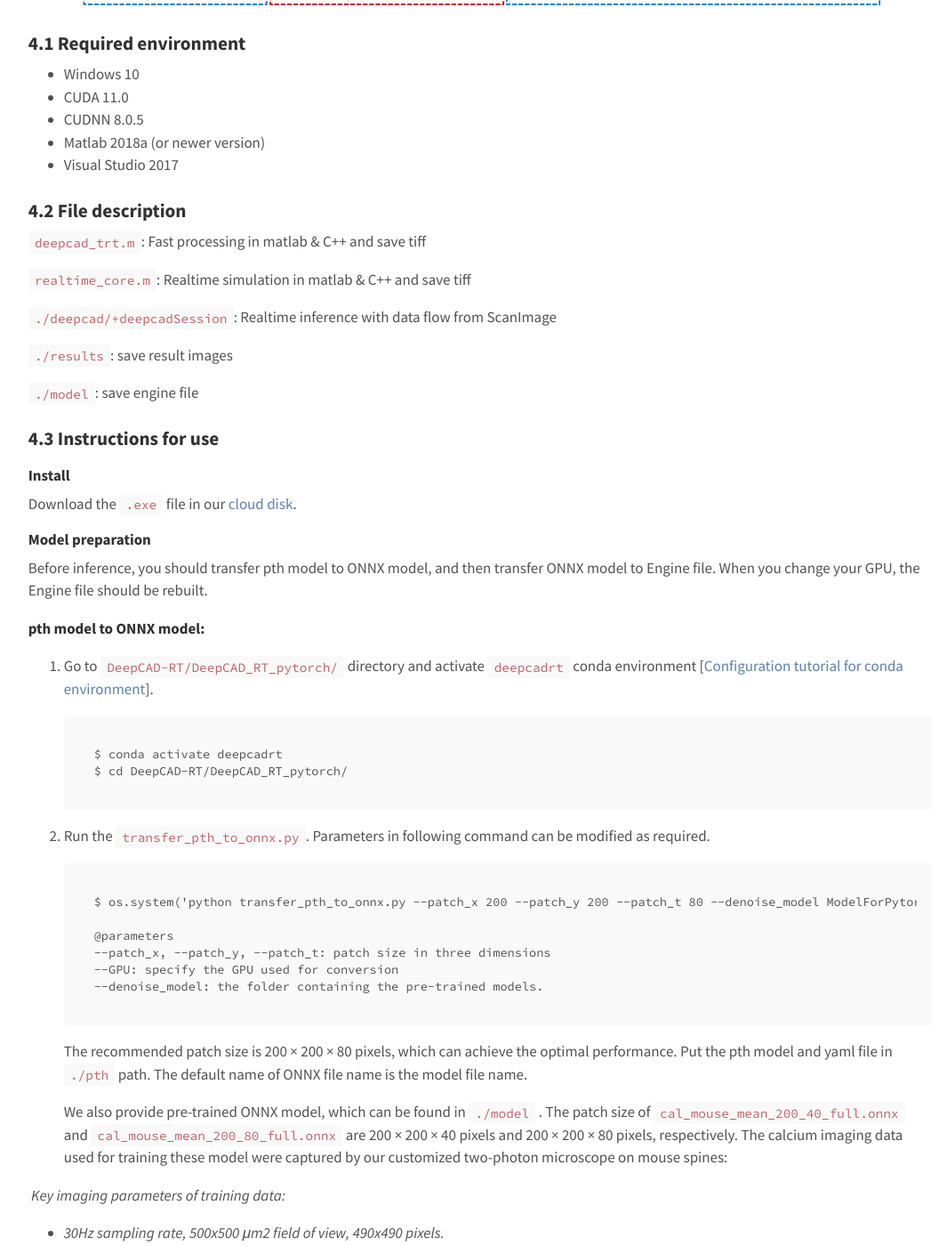
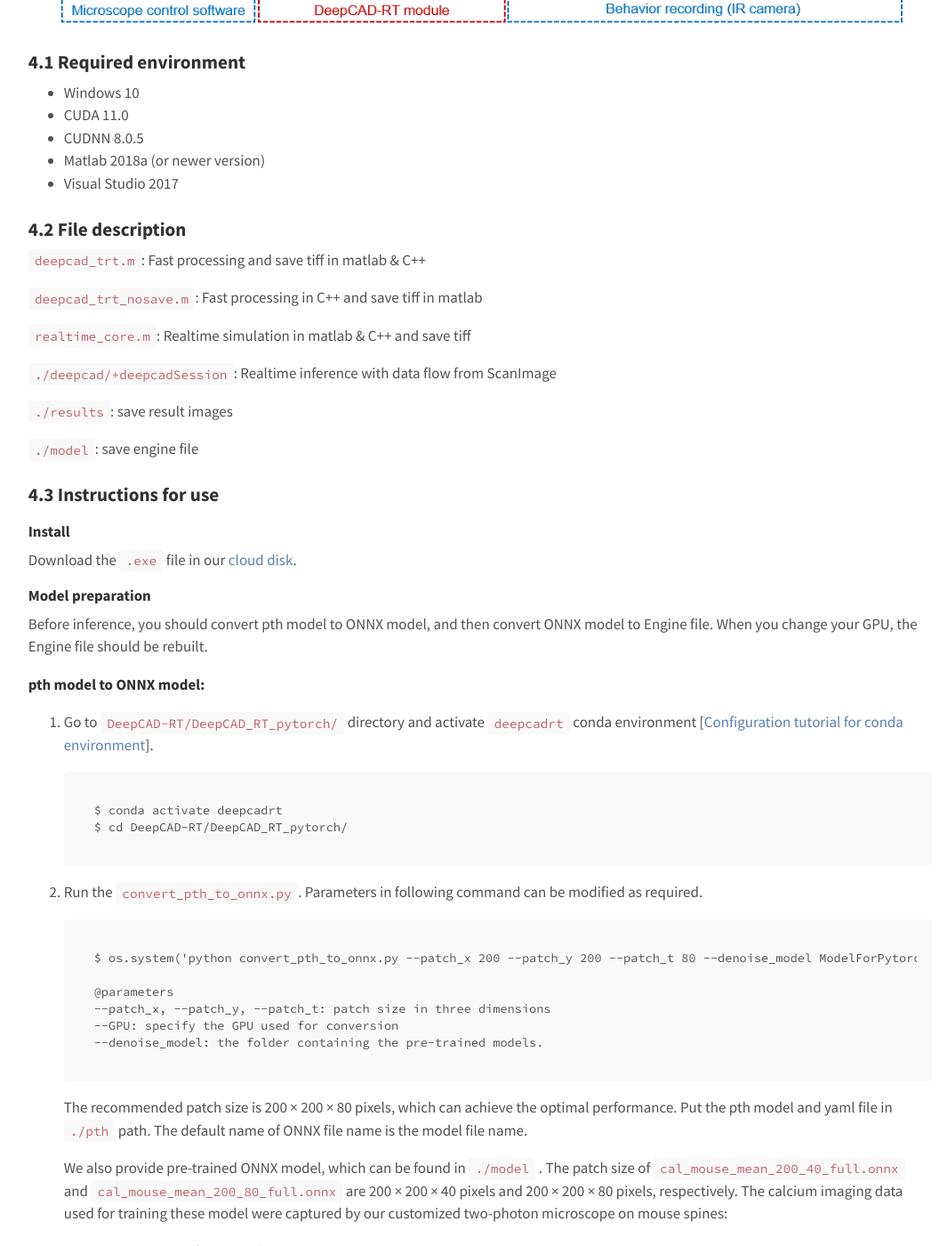
Before and after one commit to cabooster/DeepCAD-RT, a Jekyll site: the page built from Tutorial.md, in a window 1280 px wide and 1400 px high, scrolled down 3856 px. Shown: the whole window at 89% size, without its empty margins (100-1165 px from the left). Built offline with Jekyll 4.4.1, drawn with Linux system fonts in a browser that asks for light colours.

Commit message:
Update Tutorial.md

````diff
--- a/Tutorial.md
+++ b/Tutorial.md
@@ -94,7 +94,7 @@
 
 To achieve real-time denoising during imaging process, DeepCAD-RT was implemented on GPU with Nvidia TensorRT and delicately-designed time sequence to further accelerate the inference speed and decrease memory cost. We developed a user-friendly Matlab GUI for DeepCAD-RT , which is easy to install and convenient to use. It has been tested on a Windows desktop with Intel i9 CPU and 128G RAM.
 
-<center><img src="https://github.com/cabooster/DeepCAD-RT/blob/page/images/GUI2.png?raw=true" width="900" align="middle"></center>
+<center><img src="https://github.com/cabooster/DeepCAD-RT/blob/page/images/GUI2.png?raw=true" width="950" align="middle"></center>
 
 
 
@@ -108,7 +108,9 @@
 
 ### 4.2 File description
 
-`deepcad_trt.m`: Fast processing in matlab & C++ and save tiff
+`deepcad_trt.m`: Fast processing and save tiff in matlab & C++
+
+`deepcad_trt_nosave.m`: Fast processing in C++ and save tiff in matlab
 
 `realtime_core.m`: Realtime simulation in matlab & C++ and save tiff
 
@@ -126,7 +128,7 @@
 
 #### Model preparation
 
-Before inference, you should transfer pth model to ONNX model, and then transfer ONNX model to Engine file. When you change your GPU, the Engine file should be rebuilt.
+Before inference, you should convert pth model to ONNX model, and then convert ONNX model to Engine file. When you change your GPU, the Engine file should be rebuilt.
 
    **pth model to ONNX model:**
 
@@ -137,10 +139,10 @@
    $ cd DeepCAD-RT/DeepCAD_RT_pytorch/
    ```
 
-2. Run the `transfer_pth_to_onnx.py`.  Parameters in following command can be modified as required.
+2. Run the `convert_pth_to_onnx.py`.  Parameters in following command can be modified as required.
 
    ```
-   $ os.system('python transfer_pth_to_onnx.py --patch_x 200 --patch_y 200 --patch_t 80 --denoise_model ModelForPytorch --GPU 0')
+   $ os.system('python convert_pth_to_onnx.py --patch_x 200 --patch_y 200 --patch_t 80 --denoise_model ModelForPytorch --GPU 0')
 
    @parameters
    --patch_x, --patch_y, --patch_t: patch size in three dimensions
````
